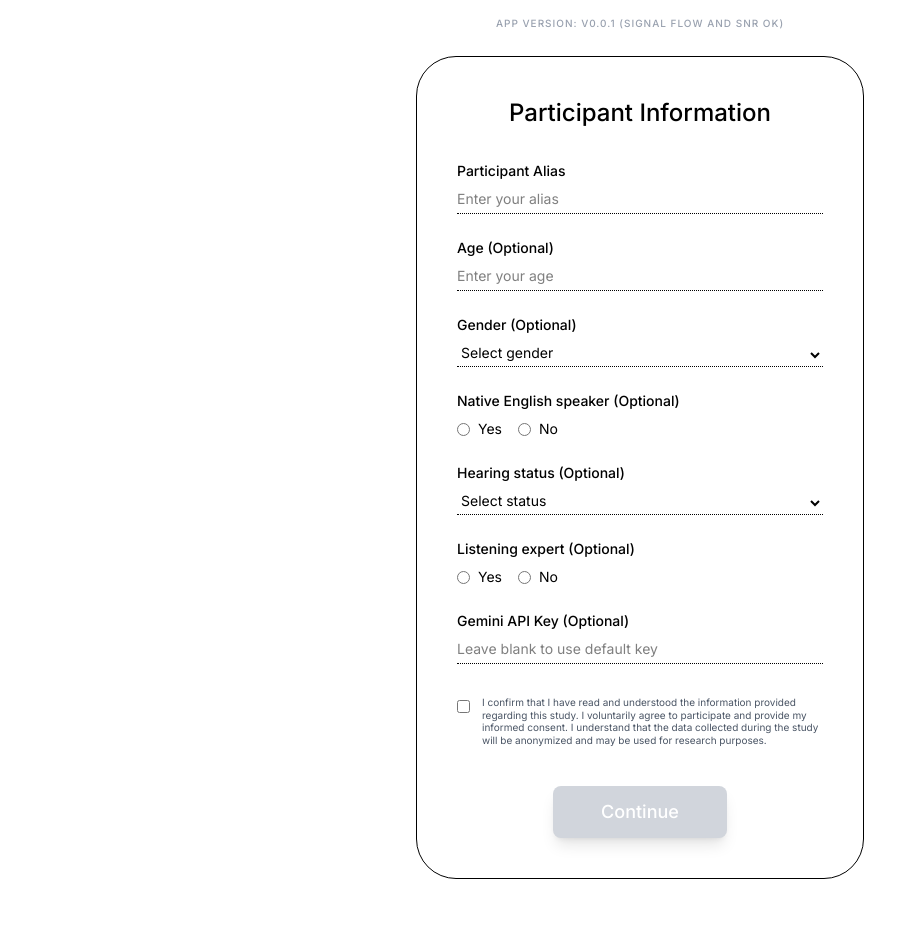
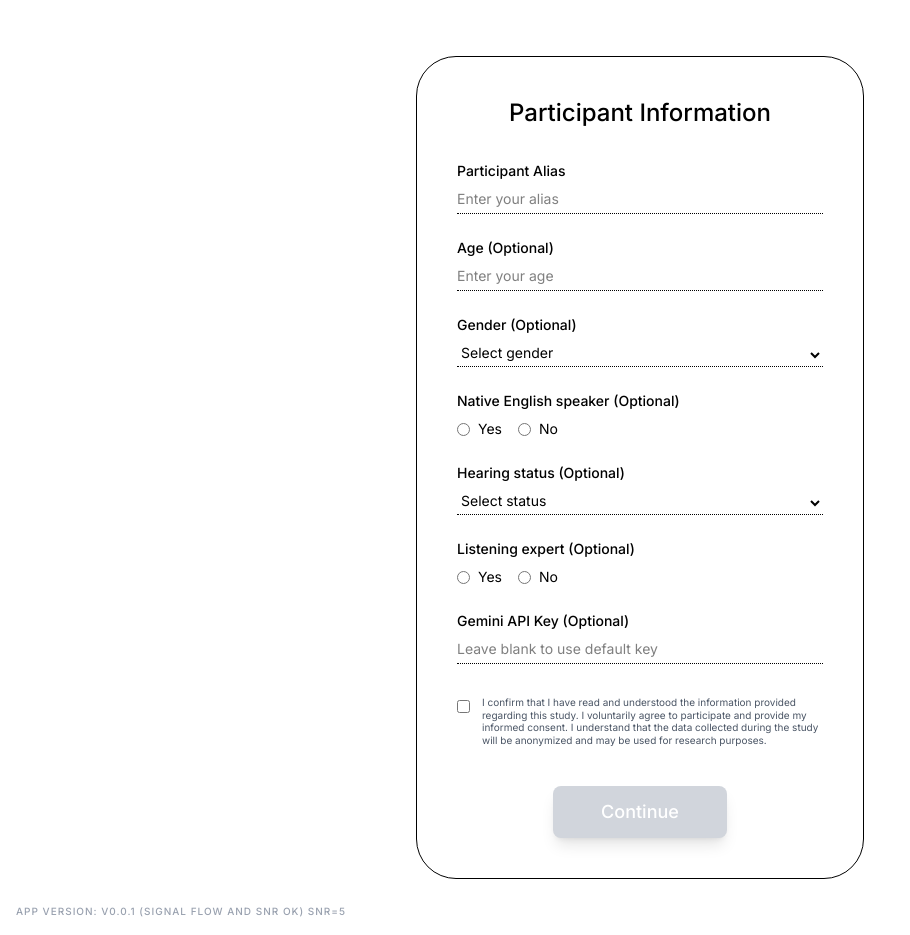
Before and after one commit to joaluba/chataid-web-test, a React (Vite) app: page / in a window 1280 px wide. Shown: the whole page, without its empty margins (0-910 px from the left). Built offline with nearby package versions, Linux system fonts and the light colour scheme.

Commit message:
feat: Update SNR and version info display
Adjusts the Signal-to-Noise Ratio (SNR) parameter and updates the application version string to include the current SNR value. The version information is also repositioned to the bottom-left corner for better visibility.

```diff
--- a/src/components/VoiceAgent.tsx
+++ b/src/components/VoiceAgent.tsx
@@ -3,7 +3,7 @@ import { Mic, MicOff, Coffee, Music, Clock, Info, Loader2 } from "lucide-react";
 import { motion, AnimatePresence } from "motion/react";
 import { LiveAudioSession, INSTRUCTION_PROMPT, EXPERIMENT_PROMPT } from "../lib/gemini";
 
-const APP_VER_INFO = "App version: v0.0.1 (signal flow and snr ok)";
+const APP_VER_INFO = `App version: v0.0.1 (signal flow and snr ok) SNR=${LiveAudioSession.SNR_DB}`;
 
 const AudioVisualizer = ({ session }: { session: LiveAudioSession | null }) => {
   const canvasRef = useRef<HTMLCanvasElement>(null);
@@ -227,7 +227,7 @@ export default function VoiceAgent() {
   if (!isFormSubmitted) {
     return (
       <div className="min-h-screen bg-white flex flex-col items-center justify-center p-6 font-sans text-black relative">
-        <div className="absolute top-4 left-0 right-0 text-center text-[10px] text-gray-400 uppercase tracking-widest font-medium">
+        <div className="absolute bottom-4 left-4 text-[10px] text-gray-400 uppercase tracking-widest font-medium">
           {APP_VER_INFO}
         </div>
         <div className="w-full max-w-md border border-black rounded-[40px] p-8 md:p-10 my-8">
@@ -343,7 +343,7 @@ export default function VoiceAgent() {
 
   return (
     <div className="min-h-screen bg-white flex flex-col items-center justify-center p-6 font-sans text-black relative">
-      <div className="absolute top-4 left-0 right-0 text-center text-[10px] text-gray-400 uppercase tracking-widest font-medium">
+      <div className="absolute bottom-4 left-4 text-[10px] text-gray-400 uppercase tracking-widest font-medium">
         {APP_VER_INFO}
       </div>
       {/* Header */}
--- a/src/lib/gemini.ts
+++ b/src/lib/gemini.ts
@@ -120,7 +120,7 @@ CONVERSATION GUIDELINES:
 export class LiveAudioSession {
 
   // ----- PARAMETERS OF ACOUSTIC ENVIRONMENT ----
-  private static readonly SNR_DB = -3;
+  public static readonly SNR_DB = 5;
   private static readonly SIGNAL_VOLUME = 0.8;
   private static readonly NOISE_FILE_URL = "https://res.cloudinary.com/dqttqwfib/video/upload/v1776700340/cafe_noise_bin_pbsmfe.mp3";
   private static readonly CUSTOM_HRIR_URL = "https://res.cloudinary.com/dqttqwfib/video/upload/v1776699826/cafe_rir_bin_pnaczh.wav";
```
